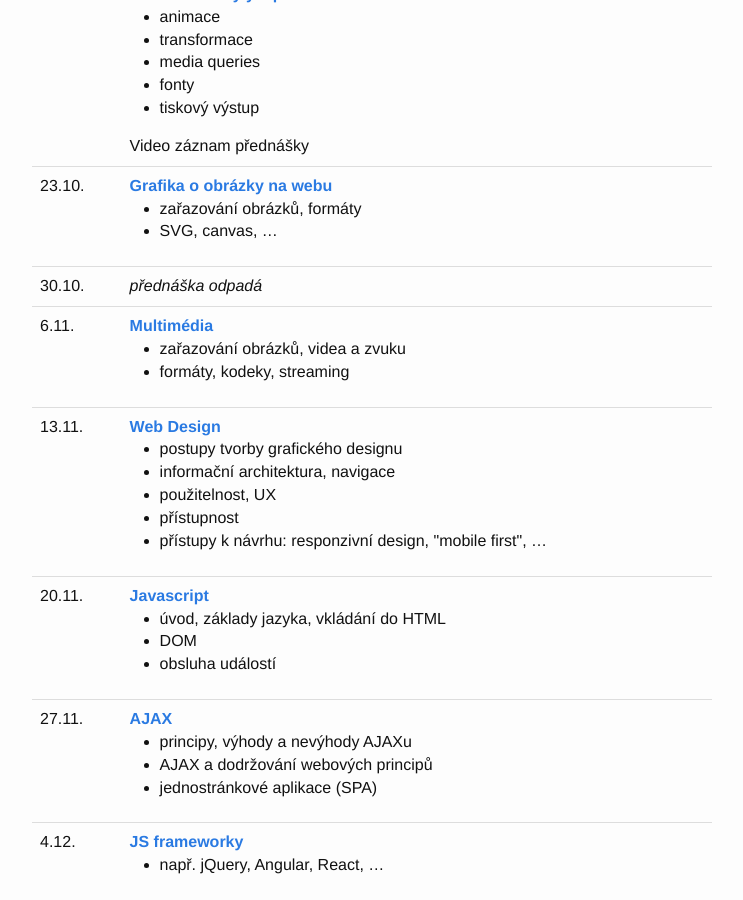
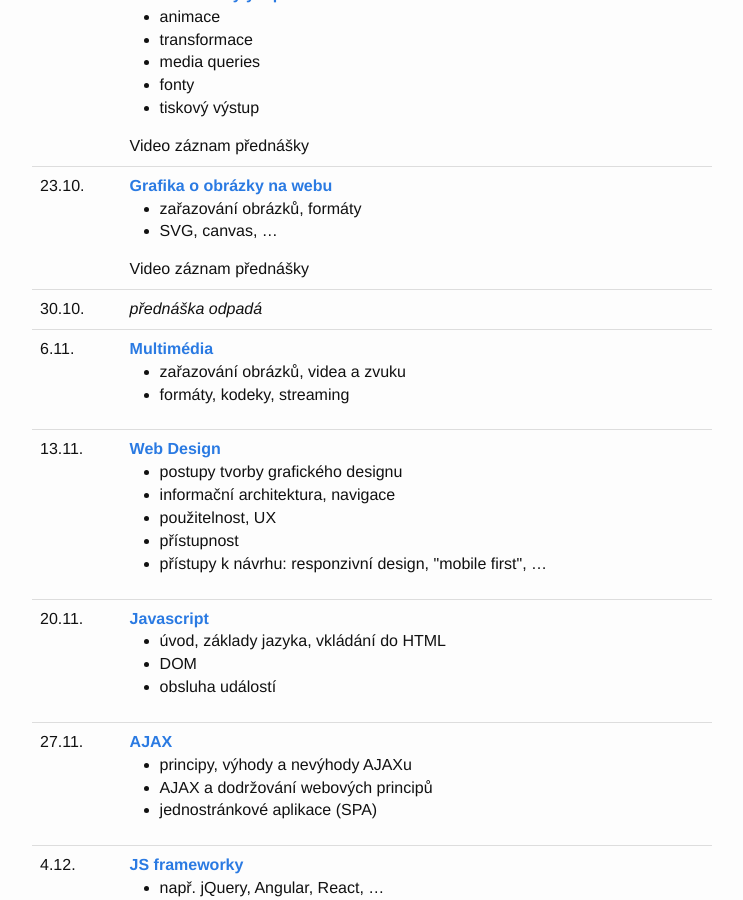
Before and after one commit to 4iz268/4iz268.github.io, a Jekyll site: the page built from prednasky/index.html, in a window 1280 px wide and 900 px high, scrolled down 760 px. Shown: the whole window, without its empty margins (268-1011 px from the left). Built offline with Jekyll 4.4.1, drawn with Linux system fonts in a browser that asks for light colours; nearby versions of some CDN libraries.

Commit message:
Added lecture about images

```diff
--- a/prednasky/index.html
+++ b/prednasky/index.html
@@ -86,6 +86,10 @@
           <li>zařazování obrázků, formáty</li>
           <li>SVG, canvas, …</li>
         </ul>
+        <details>
+          <summary>Video záznam přednášky</summary>
+          <iframe width="560" height="315" src="https://www.youtube.com/embed/0TwDlJNFEoU" frameborder="0" allow="accelerometer; autoplay; clipboard-write; encrypted-media; gyroscope; picture-in-picture" allowfullscreen></iframe>
+        </details>
       </td>
     </tr>
     <tr>
```
